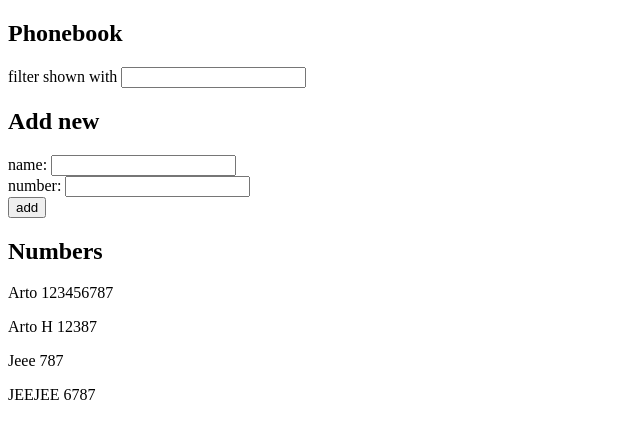
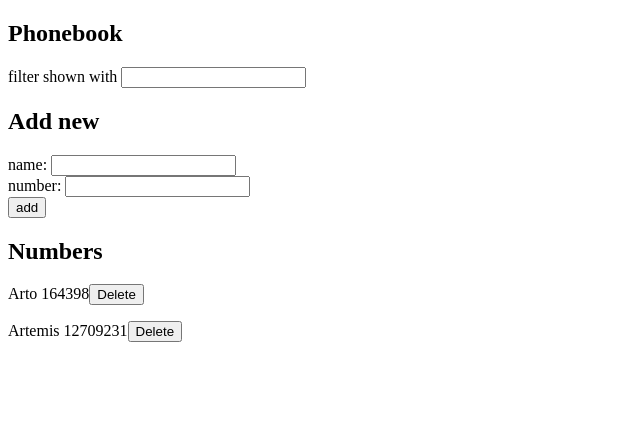
Before and after one commit to lapaset/fullstack_part2, a React (Create React App) app in the folder phonebook/: page / in a window 1280 px wide. Shown: the top 438 px of the page, without its empty margins (0-640 px from the left). Built offline with nearby package versions, Linux system fonts and the light colour scheme; data requests are answered from the project's data file.

Commit message:
Add data on json server

```diff
--- a/phonebook/db.json
+++ b/phonebook/db.json
@@ -1,24 +1,14 @@
 {
   "contacts": [
     {
-        "name": "Arto",
-        "number": "123456787",
-        "id": 1
+      "name": "Arto",
+      "number": "164398",
+      "id": 1
     },
     {
-      "name": "Arto H",
-      "number": "12387",
-      "id": 2
-    },
-    {
-      "name": "Jeee",
-      "number": "787",
-      "id": 3
-    },
-    {
-      "name": "JEEJEE",
-      "number": "6787",
-      "id": 4
+      "name": "Artemis",
+      "number": "12709231",
+      "id": 6
     }
   ]
 }
--- a/phonebook/src/App.js
+++ b/phonebook/src/App.js
@@ -2,7 +2,7 @@ import React, { useState, useEffect } from 'react';
 import Numbers from './components/Numbers'
 import ContactForm from './components/ContactForm';
 import FilterForm from './components/FilterForm';
-import axios from 'axios';
+import contactsService from './services/contacts';
 
 const Header = ({ text }) => <h2>{text}</h2>
 
@@ -12,31 +12,64 @@ const App = () => {
   const [ newNumber, setNewNumber ] = useState('')
   const [ filterBy, setFilterBy ] = useState('')
 
-  const hook = () => {
-
-    axios
-      .get('http://localhost:3001/contacts')
+  useEffect(() => {
+    contactsService
+      .getAll()
       .then(response => {
-        setContacts(response.data)
+        setContacts(response)
       })
-  }
-
-  useEffect(hook, [])
+  }, [])
 
   const handleSubmit = event => {
     event.preventDefault()
-    if (contacts.map(contact => contact.name)
-        .includes(newName))
-      window.alert(`${newName} is already added to phonebook`)
-    else {
+    if (contacts.map(c => c.name).includes(newName)) {
+
+      if (window.confirm(`${newName} is already added to phonebook, replace the old number with a new one?`)) {
+        const contactToUpdate = contacts.find(c => c.name === newName)
+        const updatedContact = { ...contactToUpdate, number: newNumber}
+
+        contactsService
+          .updateContact(updatedContact)
+          .then(updatedContact => {
+            setContacts(contacts.map(c => c.id !== contactToUpdate.id ? c : updatedContact))
+          })
+      }
+
+    } else {
       const contactObject = {
         name: newName,
         number: newNumber
       }
-      setContacts(contacts.concat(contactObject))
+      contactsService
+        .createContact(contactObject)
+        .then(response => {
+          setContacts(contacts.concat(response))
+          setNewName('')
+          setNewNumber('')
+        })
     }
-    setNewName('')
-    setNewNumber('')
+
+  }
+
+  const deleteContactId = id => {
+
+    const contactName = contacts.find(c => c.id === id).name
+
+    if (contactName === undefined) {
+      alert(`The contact has already been removed`)
+      setContacts(contacts.filter(c => c.id !== id))
+    }
+
+    if (window.confirm(`Delete ${contactName}?`) === false)
+      return
+
+    contactsService
+      .deleteContact(id)
+      .then(() => setContacts(contacts.filter(c => c.id !== id)))
+      .catch(() => {
+        alert(`${contactName} has already been removed`)
+        setContacts(contacts.filter(c => c.id !== id))
+      })
   }
 
   const handleNameChange = event => setNewName(event.target.value)
@@ -48,11 +81,21 @@ const App = () => {
   return (
     <div>
       <Header text='Phonebook' />
-        <FilterForm filterBy={filterBy} handleFilterChange={handleFilterChange} />
+        <FilterForm
+          filterBy={filterBy}
+          handleFilterChange={handleFilterChange} />
       <Header text='Add new' />
-        <ContactForm name={newName} number={newNumber} handleNameChange={handleNameChange} handleNumberChange={handleNumberChange} handleSubmit={handleSubmit} />
+        <ContactForm
+          name={newName}
+          number={newNumber}
+          handleNameChange={handleNameChange}
+          handleNumberChange={handleNumberChange}
+          handleSubmit={handleSubmit} />
       <Header text='Numbers' />
-        <Numbers contacts={contacts} filterBy={filterBy} />
+        <Numbers
+          contacts={contacts}
+          filterBy={filterBy}
+          deleteContactId={deleteContactId} />
     </div>
   );
 }
--- a/phonebook/src/components/Numbers.js
+++ b/phonebook/src/components/Numbers.js
@@ -1,15 +1,24 @@
 import React from 'react';
 
-const Contact = ({ contact }) => <p>{contact.name} {contact.number}</p>
+const Contact = ({ contact, deleteContact }) => (
+  <p>
+    {contact.name} {contact.number}
+    <button onClick={deleteContact}>Delete</button>
+  </p>
+)
 
-const Numbers = ({ contacts, filterBy }) => {
+const Numbers = ({ contacts, filterBy, deleteContactId }) => {
 
   const show = (contact, filterBy) => contact.name.toLowerCase().includes(filterBy.toLowerCase())
 
   return (
-    contacts.filter(contact => show(contact, filterBy))
-    .map(contact =>
-    <Contact key={contact.name} contact={contact} />)
+    contacts
+      .filter(contact => show(contact, filterBy))
+      .map(contact =>
+        <Contact
+          key={contact.id}
+          contact={contact}
+          deleteContact={() => deleteContactId(contact.id)} />)
 )}
 
 export default Numbers;
--- /dev/null
+++ b/phonebook/src/services/contacts.js
@@ -0,0 +1,25 @@
+import axios from 'axios'
+
+const baseUrl = 'http://localhost:3001/contacts'
+
+const getAll = () => {
+  const request = axios.get(baseUrl)
+  return request.then(response => response.data)
+}
+
+const createContact = newContact => {
+  const request = axios.post(baseUrl, newContact)
+  return request.then(response => response.data)
+}
+
+const deleteContact = id => {
+  const request = axios.delete(`${baseUrl}/${id}`)
+  return request.then(response => response.data)
+}
+
+const updateContact = updatedContact => {
+  const request = axios.put(`${baseUrl}/${updatedContact.id}`, updatedContact)
+  return request.then(response => response.data)
+}
+
+export default { getAll, createContact, deleteContact, updateContact }
```
